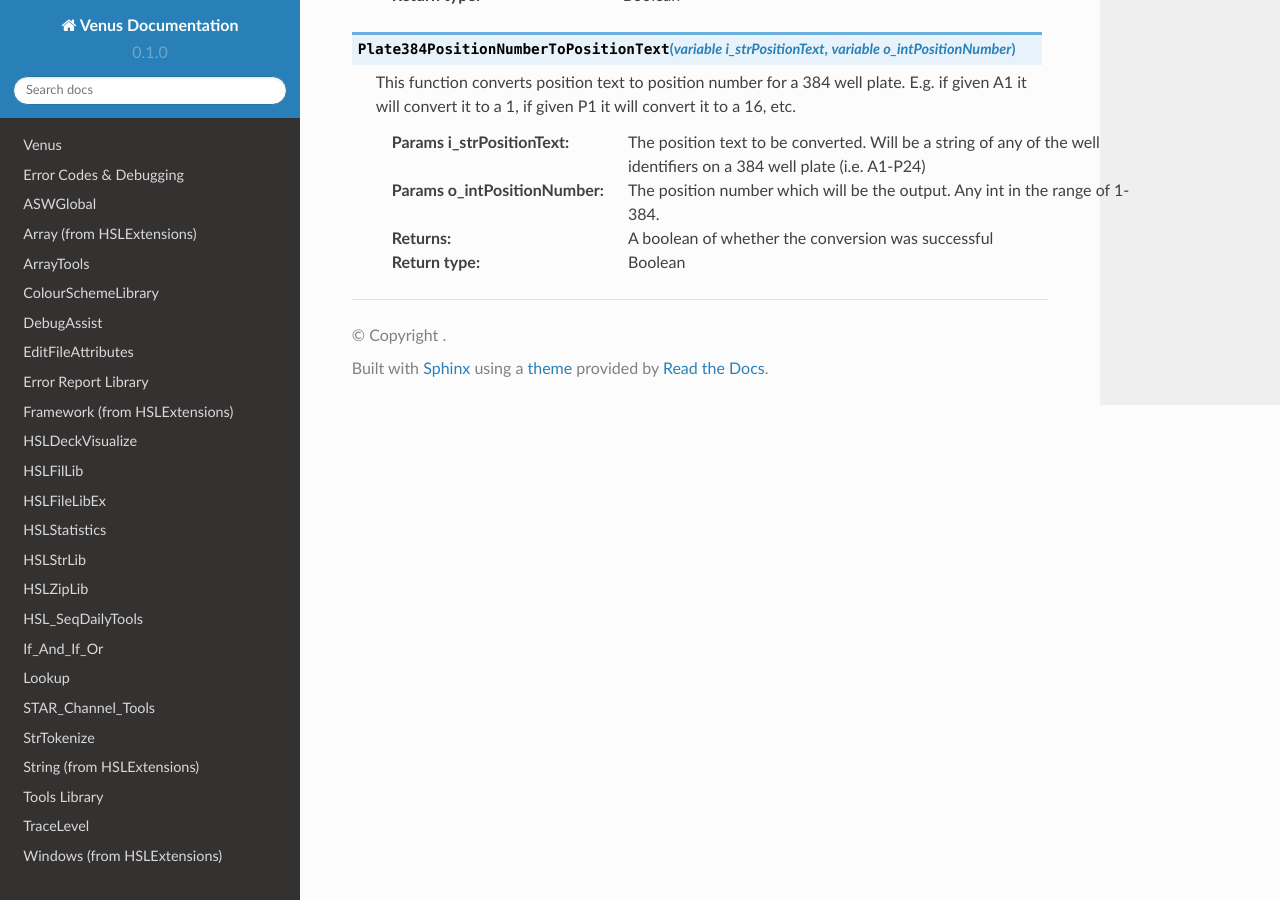
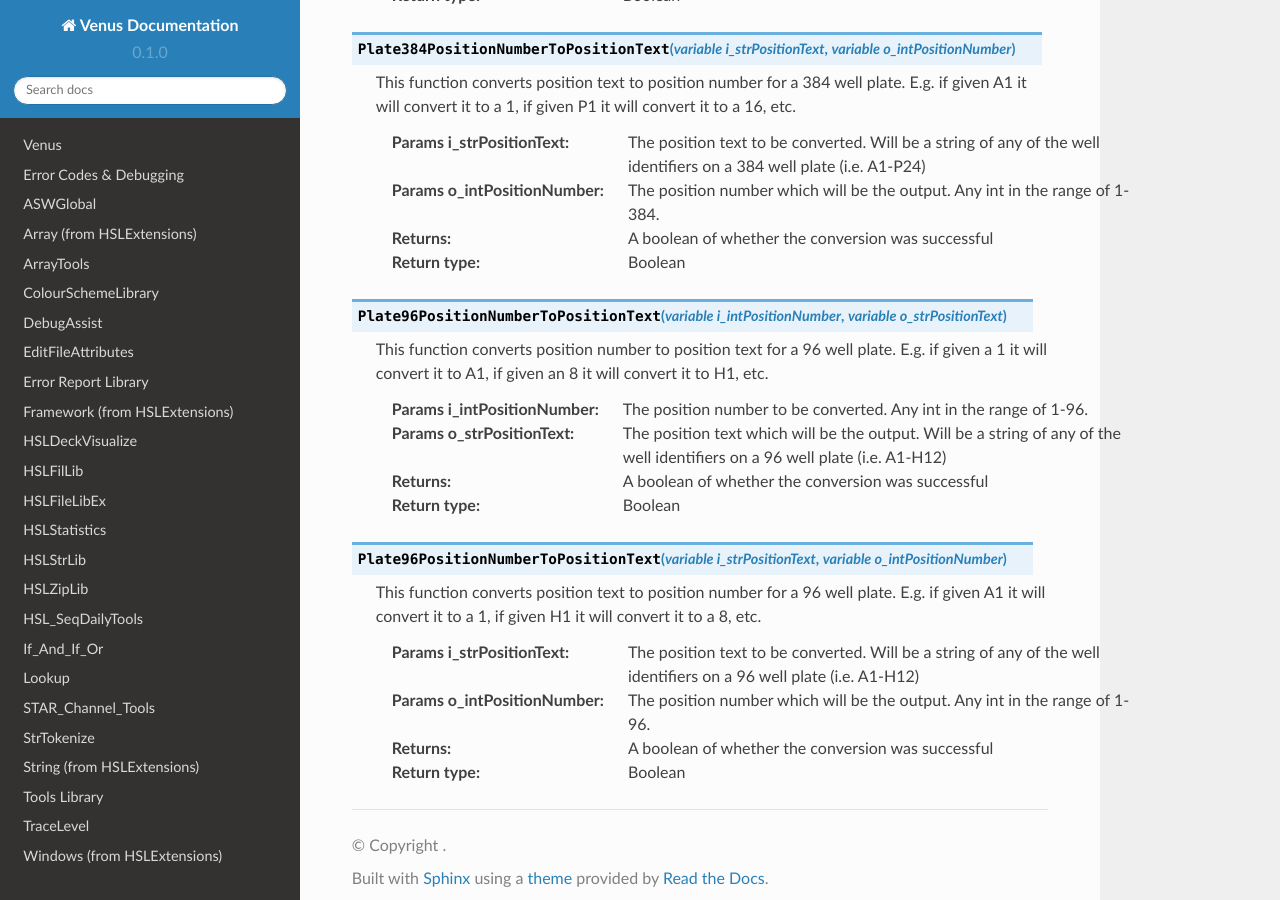
Before and after one commit to theonetruenerd/VenusLibraryDocumentation, a Sphinx documentation site: the page built from docs/source/Pipetting.rst, in a window 1280 px wide and 900 px high, scrolled down 1593 px. Built offline with Sphinx 7.4.7 and the Read the Docs theme 2.0.0, drawn with Linux system fonts in a browser that asks for light colours; pages that are not in the unit, such as notebooks, are missing from menus.

Commit message:
Update Pipetting.rst

```diff
--- a/docs/source/Pipetting.rst
+++ b/docs/source/Pipetting.rst
@@ -64,3 +64,25 @@ The pipetting library from HSL Extensions adds functions related to pipetting, p
   :type o_strPositionText: Variable
   :return: A boolean of whether the conversion was successful
   :rtype: Boolean
+
+.. py:function:: Plate96PositionNumberToPositionText(variable i_intPositionNumber, variable o_strPositionText)
+
+  This function converts position number to position text for a 96 well plate. E.g. if given a 1 it will convert it to A1, if given an 8 it will convert it to H1, etc.
+
+  :params i_intPositionNumber: The position number to be converted. Any int in the range of 1-96.
+  :params o_strPositionText: The position text which will be the output. Will be a string of any of the well identifiers on a 96 well plate (i.e. A1-H12)
+  :type i_intPositionNumber: Variable
+  :type o_strPositionText: Variable
+  :return: A boolean of whether the conversion was successful
+  :rtype: Boolean
+
+.. py:function:: Plate96PositionNumberToPositionText(variable i_strPositionText, variable o_intPositionNumber)
+
+  This function converts position text to position number for a 96 well plate. E.g. if given A1 it will convert it to a 1, if given H1 it will convert it to a 8, etc.
+
+  :params i_strPositionText: The position text to be converted. Will be a string of any of the well identifiers on a 96 well plate (i.e. A1-H12)
+  :params o_intPositionNumber: The position number which will be the output. Any int in the range of 1-96.
+  :type i_intPositionNumber: Variable
+  :type o_strPositionText: Variable
+  :return: A boolean of whether the conversion was successful
+  :rtype: Boolean
```
